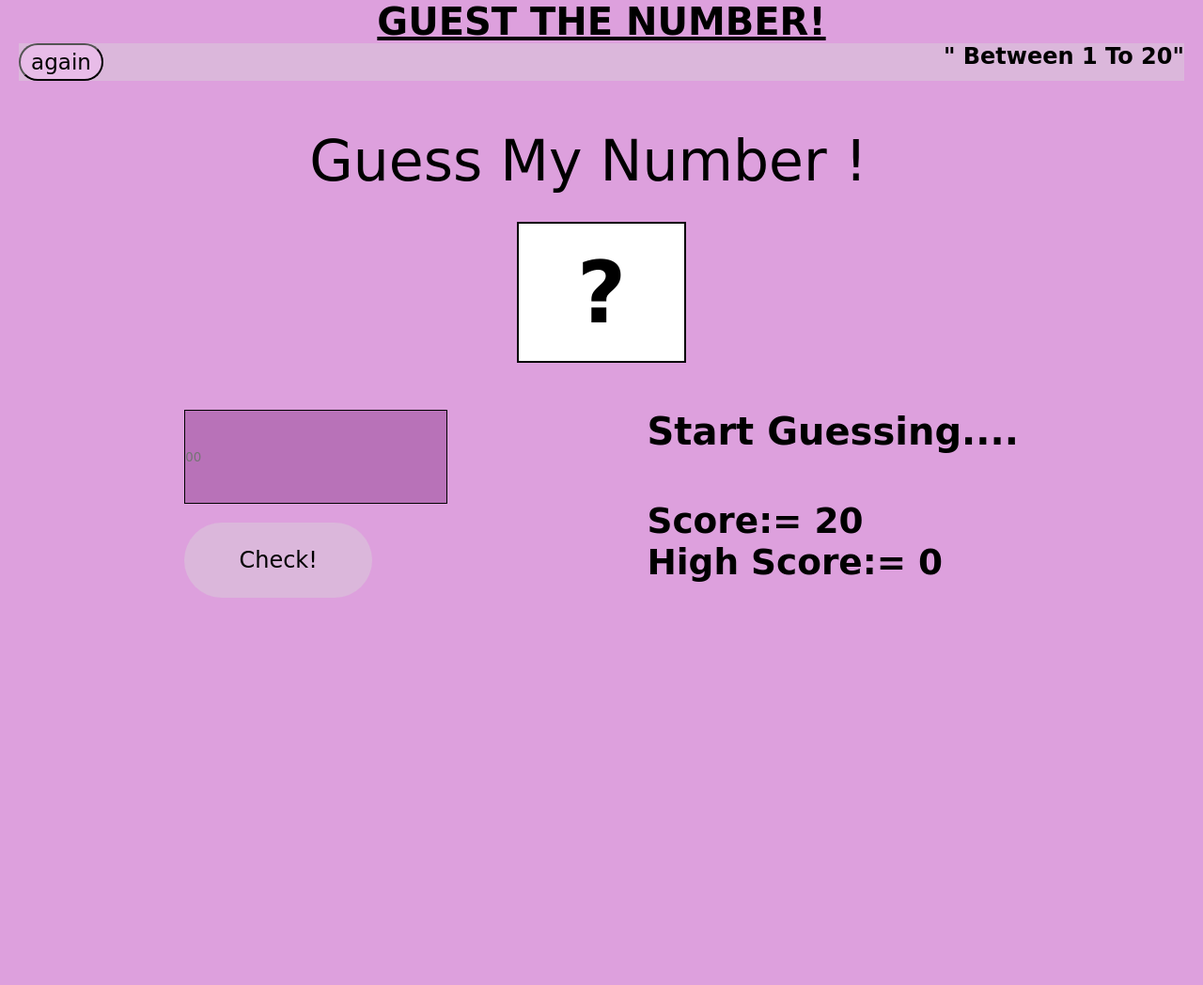
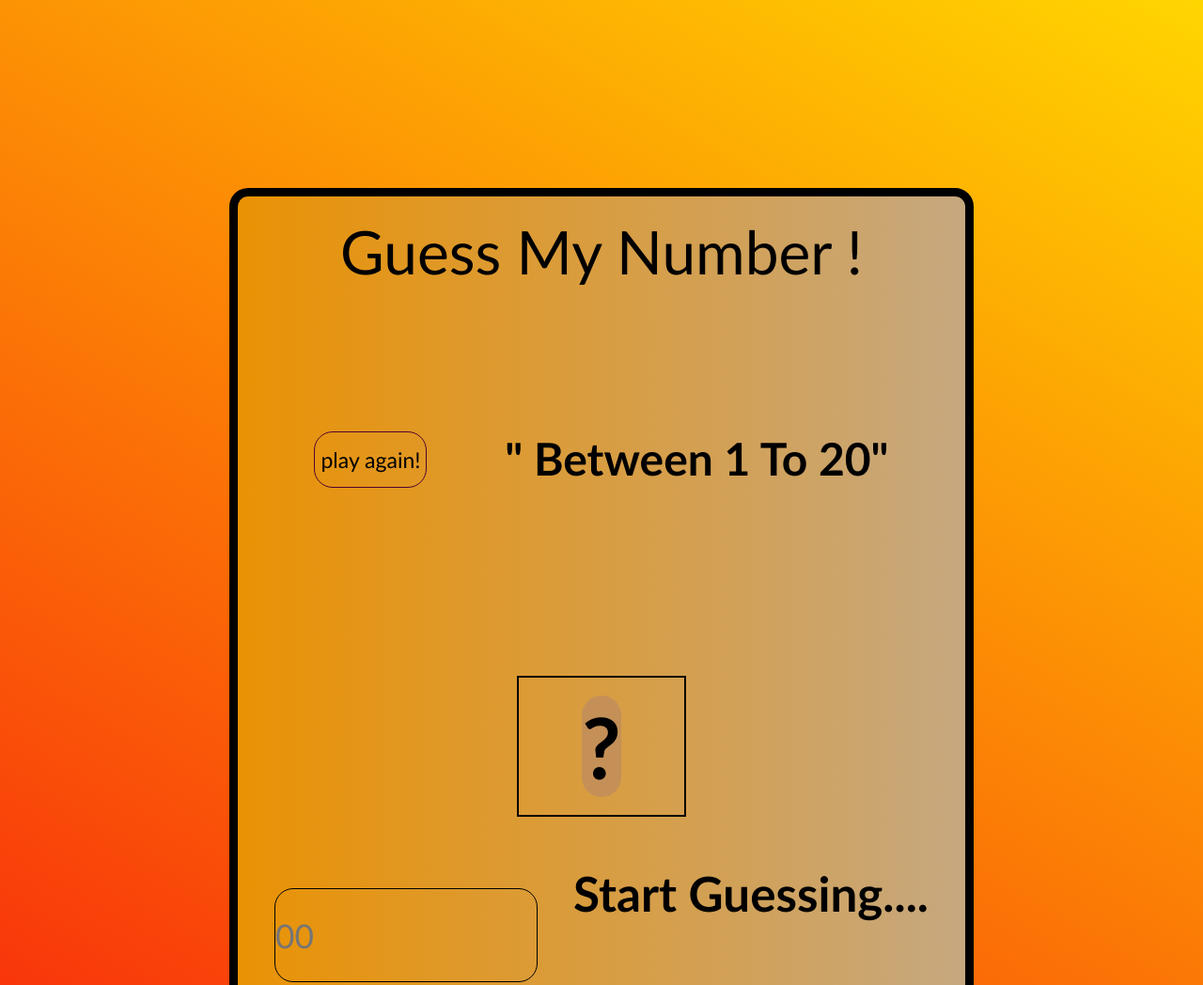
Before and after one commit to Murfadahmed/gues-the-number, a plain HTML site: page guest.no.html in a window 1280 px wide. Shown: the top 1048 px of the page at 94% size. Before the commit the page ends 800 px from the top, so only its background shows below. Drawn offline with Linux system fonts and the light colour scheme.

Commit message:
compeleted

```diff
--- a/guest.no.html
+++ b/guest.no.html
@@ -1,5 +1,6 @@
 <!DOCTYPE html>
 <html lang="en">
+
 <head>
     <meta charset="UTF-8">
     <meta http-equiv="X-UA-Compatible" content="IE=edge">
@@ -7,34 +8,35 @@
     <title>Guest the Number!</title>
     <link rel="stylesheet" href="style.css">
 </head>
+
 <body>
-    <div class="heading">
-        <h1>GUEST THE NUMBER!</h1>
-    </div>
-    <div id="againbtn">
-        <button class="again">again</button>
-        <h2 class="heading02">" Between 1 To 20"</h2>
-    </div>
+    <!-- <div class="empty"></div> -->
+    <div class="container">
         <div class="bigheading">
             Guess My Number !
         </div>
+        <div id="againbtn">
+            <button class="again">play again!</button>
+            <h2 class="heading02">" Between 1 To 20"</h2>
+        </div>
         <div class="upperQmark">
-
             <div class="questionmark">
-            <h2>?</h2>
+                <h2 class="questionmarkh3">?</h2>
             </div>
         </div>
         <div class="userinput">
             <div class="input">
-            <input type="number" class="number" placeholder="00" >
+                <input type="text" class="number" placeholder="00">
                 <button class="checkBtn"> Check!</button>
             </div>
             <div class="text">
                 <h3 class="Start">Start Guessing....</h3>
-            <h3>Score:= 20</h3>
-            <h3>High Score:= 0</h3>
+                <h3>Score:=<span class="score">20</span></h3>
+                <h3>High Score:= <span class="highScore">0</span></h3>
+            </div>
         </div>
     </div>
     <script src="number.js"></script>
 </body>
+
 </html>
--- a/number.js
+++ b/number.js
@@ -1 +1,45 @@
-// alert("ASSALAM O ALIKUM !")
+let btnAgain = document.querySelector('.again');
+let questionmarkh3 = document.querySelector('.questionmarkh3');
+let userInput = document.querySelector('.number');
+let btnCheck = document.querySelector('.checkBtn');
+let score = document.querySelector('.score');
+let highScore = document.querySelector('.highScore');
+
+
+
+var band = score.textContent
+btnCheck.addEventListener('click', () => {
+
+    if (score.textContent > 0 && userInput.value > 0) {
+
+        var rNumber = Math.round(Math.random() * 20);
+
+        questionmarkh3.textContent = rNumber;
+
+        if (userInput.value == rNumber) {
+
+            alert(" you win!");
+
+            score.textContent = +score.textContent + 1
+
+            if (highScore.textContent < score.textContent) {
+                highScore.textContent = score.textContent
+            }
+
+        }
+        else {
+            // alert(`your ${band -1} try is waste!`)
+            // alert("you lose")
+            score.textContent = +score.textContent - 1
+        }
+    }
+    else {
+        alert("you can,t play your score/input may be zero")
+
+    }
+
+})
+
+btnAgain.addEventListener('click',() =>{
+    location.reload()
+})
--- a/style.css
+++ b/style.css
@@ -2,59 +2,87 @@
     box-sizing: border-box;
     margin: 0px;
     padding: 0px;
-    font-family: cursive;
-    background-color: #dda0dd;
+    font-family: 'Trebuchet MS', 'Lucida Sans Unicode', 'Lucida Grande', 'Lucida Sans', Arial, sans-serif;
+    /* background-color: #dda0dd; */
     /* width: 100%; */
 }
+body{
+    padding: 200px;
+    background-image: linear-gradient(30deg, rgb(247, 13, 13), rgb(255, 213, 0)); ;
+    /* position: relative; */
+    /* display: flex;
+    justify-content: center;
+    align-items: center;
+    position: absolute; */
+}
+.empty{
+    border: 9px solid ;
+    border-radius: 20px;
+    padding: 20px;
+    width: 90%;
+    height: 1100px;
+    margin: auto auto;
+    /* box-sizing: border-box; */
+    /* position: relative; */
+    background-image: linear-gradient(to right, rgb(18, 200, 112), rgb(8, 165, 8)); ;
+}
+.container{
+    /* position: absolute; */
+    z-index: 2;
+    border: 9px solid ;
+    border-radius: 20px;
+    padding: 20px;
+    width: 90%;
+    height: 1100px;
+    margin: auto auto;
+    box-sizing: border-box;
+    background-image: linear-gradient(to right, rgb(234, 146, 4), rgb(198, 168, 127)); ;
 
-.heading{
+}
+
+#againbtn{
     display: flex;
-    justify-content: center;
-     font-size: 20px;
-     text-decoration: underline;
+    justify-content: space-around;
+    margin: 0px 20px;
+    margin-bottom: 200px;
+    background-color: transparent;
 }
-#againbtn{
-    margin: 0px 20px;
-    background-color: #dbb7db;
-    display: flex;
-    justify-content: space-between;
-}
-#againbtn button {
-    width: 90px;
-    height: 40px;
-    background-color: #e8bce8;
-    /* display: inline-block; */
-    border: 1px solid balck;
+#againbtn .again {
+    width: 120px;
+    height: 60px;
+    background-color: transparent;
+    border: 1px solid rgb(78, 3, 49);
+    /* border: none; */
     border-radius: 20px;
     font-size: 23px;
     cursor: pointer;
 }
 #againbtn h2{
-/* display: inline-block; */
-background-color:#dbb7db;
+    font-size: 3rem;
 }
 .bigheading{
-font-size: 60px;
-width: 90%;
+font-size: 4rem;
+width: 100%;
 height: 80px;
-/* border: 2px solid black; */
 display: flex;
 justify-content: center;
-margin: 50px;
-margin-bottom: 20px;
+margin: 0px auto 150px auto;
+/* border: 2px solid black; */
 }
 .questionmark{
-    background-color: white;
+    /* background-color: white; */
     border: 2px solid ;
     width: 180px;
     height: 150px;
     display: flex;
     justify-content: center;
+    cursor: pointer;
     align-items: center;
 }
 .questionmark h2{
-    background-color: white;
+    background-color: rgb(197, 144, 87);
     font-size: 90px;
+    border-radius: 40px;
 }
 .upperQmark{
     display: flex;
@@ -62,15 +90,19 @@ margin-bottom: 20px;
 
 }
 .userinput{
+
     display: flex;
     justify-content: space-around;
-    margin: 50px 0px 0px 0px
+    text-align: center;
+    align-items: center;
+    margin: 50px 0px 0px 0px;
 }
 .input {
-    width: 100px;
+    display: flex;
+    flex-direction: column;
 
 }
-.checkBtn {
+/* .checkBtn {
     display: block;
     font-size: 24px;
     width: 200px;
@@ -81,6 +113,17 @@ margin-bottom: 20px;
     border-radius: 50px;
     background-color: #dbb7db;
     cursor: pointer;
+} */
+.checkBtn {
+    width: 120px;
+    margin-top: 20px;
+    height: 60px;
+    background-color: transparent;
+    border: 1px solid rgb(78, 3, 49);
+    /* border: none; */
+    border-radius: 20px;
+    font-size: 23px;
+    cursor: pointer;
 }
 .number{
     color: rgb(0, 0, 0);
@@ -88,7 +131,9 @@ margin-bottom: 20px;
     width: 280px;
     border: 1px solid;
     cursor: pointer;
-    background-color: #b872b8;
+    background-color: transparent;
+    font-size: 2.2rem;
+    border-radius: 20px;
 
 
 }
@@ -96,7 +141,7 @@ margin-bottom: 20px;
     font-size: 2rem;
 }
 .text .Start{
-    margin-bottom: 50px;
-    font-size: 2.5rem;
+    margin-bottom: 5rem;
+    font-size: 3.2rem;
 
 }
```
Lines whose indentation alone changed are shown as unchanged.
